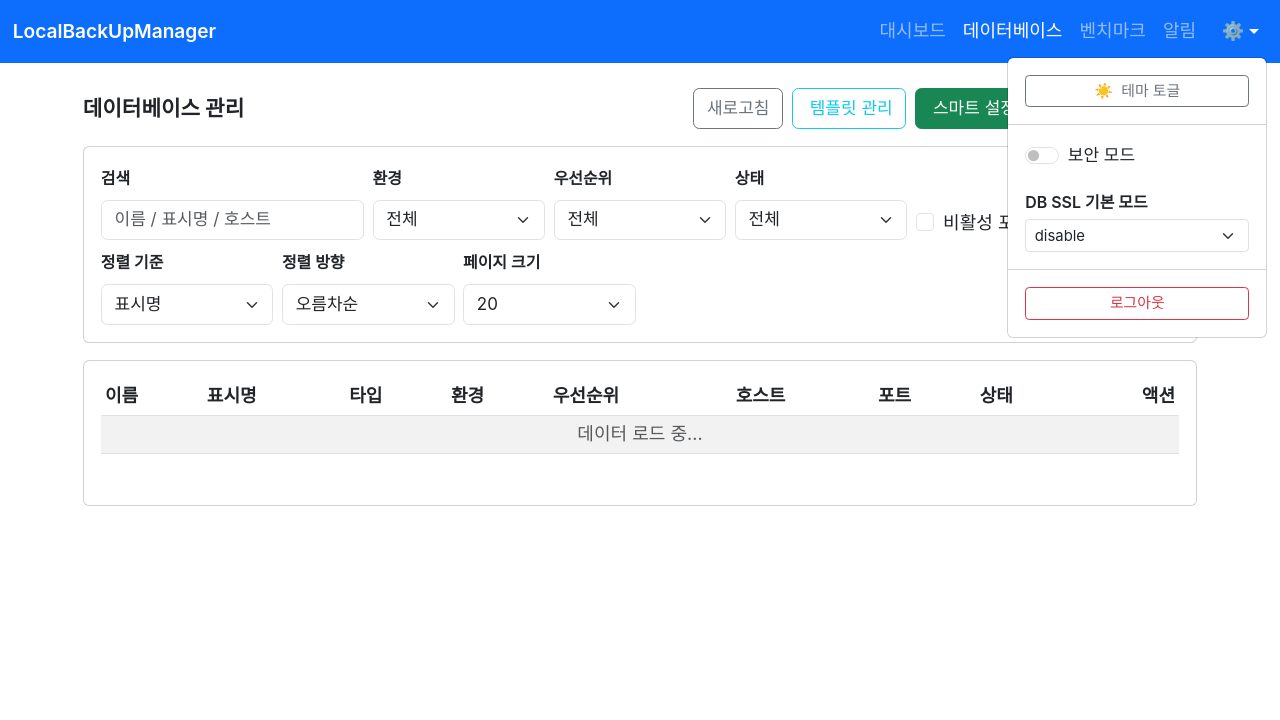
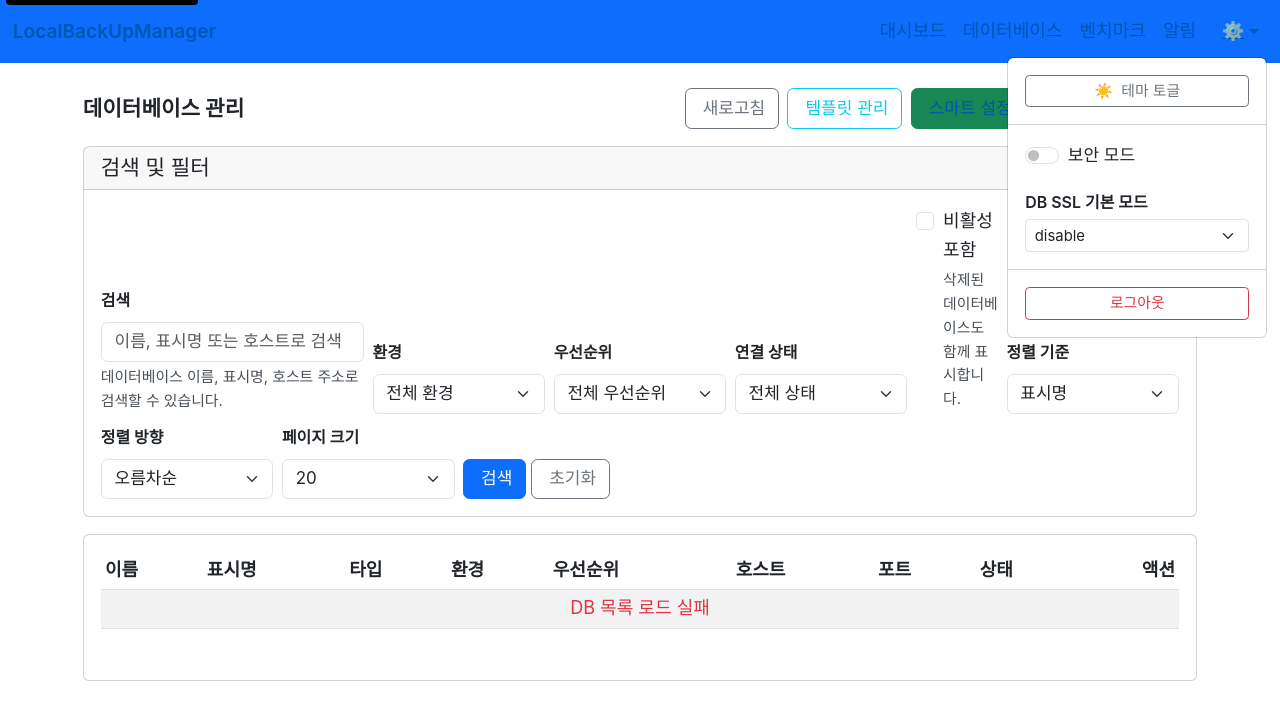
Before and after one commit to Hobby2025/LocalBackUpManager, a Python web app: template web/templates/databases.html in a window 1280 px wide, after a click on "⚙️". Shown: the top 720 px of the page. Run offline with Jinja, Linux system fonts and the light colour scheme; the template is opened without the code that fills it, so the values that code supplies are empty; some libraries are stand-ins or nearby versions; some web fonts are replaced.

Commit message:
LOC-47 다국어 지원 및 접근성 개선

```diff
--- /dev/null
+++ b/web/static/css/accessibility.css
@@ -0,0 +1,327 @@
+/**
+ * 접근성 개선을 위한 CSS
+ * - 키보드 네비게이션 지원
+ * - 스크린 리더 호환성
+ * - 고대비 모드 지원
+ * - 포커스 표시 개선
+ */
+
+/* ==========================================================================
+   키보드 네비게이션 및 포커스 개선
+   ========================================================================== */
+
+/* 포커스 표시 개선 */
+*:focus {
+  outline: 2px solid #0d6efd !important;
+  outline-offset: 2px !important;
+  box-shadow: 0 0 0 3px rgba(13, 110, 253, 0.25) !important;
+}
+
+/* 버튼 포커스 개선 */
+.btn:focus,
+.btn:focus-visible {
+  outline: 2px solid #0d6efd !important;
+  outline-offset: 2px !important;
+  box-shadow: 0 0 0 3px rgba(13, 110, 253, 0.25) !important;
+}
+
+/* 링크 포커스 개선 */
+a:focus,
+a:focus-visible {
+  outline: 2px solid #0d6efd !important;
+  outline-offset: 2px !important;
+  text-decoration: underline !important;
+}
+
+/* 폼 요소 포커스 개선 */
+.form-control:focus,
+.form-select:focus,
+.form-check-input:focus {
+  border-color: #0d6efd !important;
+  box-shadow: 0 0 0 3px rgba(13, 110, 253, 0.25) !important;
+}
+
+/* 탭 인덱스 순서 개선 */
+.skip-link {
+  position: absolute;
+  top: -40px;
+  left: 6px;
+  background: #000;
+  color: #fff;
+  padding: 8px;
+  text-decoration: none;
+  z-index: 9999;
+  border-radius: 4px;
+}
+
+.skip-link:focus {
+  top: 6px;
+  outline: 2px solid #fff !important;
+}
+
+/* ==========================================================================
+   스크린 리더 지원
+   ========================================================================== */
+
+/* 스크린 리더 전용 텍스트 */
+.sr-only {
+  position: absolute !important;
+  width: 1px !important;
+  height: 1px !important;
+  padding: 0 !important;
+  margin: -1px !important;
+  overflow: hidden !important;
+  clip: rect(0, 0, 0, 0) !important;
+  white-space: nowrap !important;
+  border: 0 !important;
+}
+
+.sr-only-focusable:focus {
+  position: static !important;
+  width: auto !important;
+  height: auto !important;
+  padding: inherit !important;
+  margin: inherit !important;
+  overflow: visible !important;
+  clip: auto !important;
+  white-space: normal !important;
+}
+
+/* 아이콘에 대한 설명 텍스트 */
+.icon-text {
+  font-size: 0;
+}
+
+.icon-text::after {
+  font-size: 1rem;
+  content: attr(aria-label);
+}
+
+/* ==========================================================================
+   고대비 모드 지원
+   ========================================================================== */
+
+@media (prefers-contrast: high) {
+  /* 고대비 모드에서 색상 조정 */
+  .btn-primary {
+    background-color: #000 !important;
+    border-color: #000 !important;
+    color: #fff !important;
+  }
+
+  .btn-secondary {
+    background-color: #666 !important;
+    border-color: #666 !important;
+    color: #fff !important;
+  }
+
+  .btn-outline-primary {
+    border-color: #000 !important;
+    color: #000 !important;
+  }
+
+  .btn-outline-primary:hover {
+    background-color: #000 !important;
+    color: #fff !important;
+  }
+
+  /* 테이블 고대비 */
+  .table {
+    border: 2px solid #000 !important;
+  }
+
+  .table th,
+  .table td {
+    border: 1px solid #000 !important;
+  }
+
+  /* 카드 고대비 */
+  .card {
+    border: 2px solid #000 !important;
+  }
+
+  /* 배지 고대비 */
+  .badge {
+    border: 1px solid #000 !important;
+  }
+}
+
+/* ==========================================================================
+   모션 감소 지원
+   ========================================================================== */
+
+@media (prefers-reduced-motion: reduce) {
+  /* 애니메이션 비활성화 */
+  *,
+  *::before,
+  *::after {
+    animation-duration: 0.01ms !important;
+    animation-iteration-count: 1 !important;
+    transition-duration: 0.01ms !important;
+    scroll-behavior: auto !important;
+  }
+
+  /* 호버 효과 제거 */
+  .template-card:hover {
+    transform: none !important;
+    box-shadow: none !important;
+  }
+}
+
+/* ==========================================================================
+   키보드 전용 사용자를 위한 개선
+   ========================================================================== */
+
+/* 드롭다운 메뉴 키보드 네비게이션 */
+.dropdown-menu .dropdown-item:focus {
+  background-color: #0d6efd !important;
+  color: #fff !important;
+  outline: none !important;
+}
+
+/* 모달 키보드 트랩 */
+.modal.show {
+  /* 모달이 열렸을 때 배경 스크롤 방지 */
+  overflow: hidden;
+}
+
+.modal-dialog {
+  /* 모달 포커스 개선 */
+  outline: none;
+}
+
+/* 테이블 키보드 네비게이션 */
+.table tbody tr:focus {
+  background-color: rgba(13, 110, 253, 0.1) !important;
+  outline: 2px solid #0d6efd !important;
+}
+
+/* ==========================================================================
+   터치 디바이스 접근성
+   ========================================================================== */
+
+/* 터치 타겟 크기 개선 */
+@media (pointer: coarse) {
+  .btn {
+    min-height: 44px !important;
+    min-width: 44px !important;
+  }
+
+  .form-control,
+  .form-select {
+    min-height: 44px !important;
+  }
+
+  .dropdown-item {
+    min-height: 44px !important;
+    padding: 12px 16px !important;
+  }
+}
+
+/* ==========================================================================
+   색상 대비 개선
+   ========================================================================== */
+
+/* 링크 색상 대비 개선 */
+a {
+  color: #0056b3 !important;
+}
+
+a:hover {
+  color: #004085 !important;
+}
+
+/* 텍스트 색상 대비 개선 */
+.text-muted {
+  color: #495057 !important;
+}
+
+/* 배지 색상 대비 개선 */
+.badge.bg-light {
+  color: #000 !important;
+  border: 1px solid #ccc !important;
+}
+
+/* ==========================================================================
+   에러 및 성공 메시지 접근성
+   ========================================================================== */
+
+/* 에러 메시지 */
+.alert-danger {
+  border-left: 4px solid #dc3545 !important;
+}
+
+.alert-success {
+  border-left: 4px solid #198754 !important;
+}
+
+.alert-warning {
+  border-left: 4px solid #ffc107 !important;
+}
+
+.alert-info {
+  border-left: 4px solid #0dcaf0 !important;
+}
+
+/* ==========================================================================
+   폼 접근성 개선
+   ========================================================================== */
+
+/* 필수 필드 표시 */
+.required::after {
+  content: " *";
+  color: #dc3545;
+  font-weight: bold;
+}
+
+/* 에러 상태 필드 */
+.form-control.is-invalid,
+.form-select.is-invalid {
+  border-color: #dc3545 !important;
+  box-shadow: 0 0 0 3px rgba(220, 53, 69, 0.25) !important;
+}
+
+/* 도움말 텍스트 */
+.form-text {
+  font-size: 0.875rem !important;
+  color: #495057 !important;
+}
+
+/* ==========================================================================
+   로딩 상태 접근성
+   ========================================================================== */
+
+/* 로딩 스피너 */
+.spinner-border {
+  /* 스크린 리더를 위한 로딩 텍스트 추가 */
+  position: relative;
+}
+
+.loading-text {
+  position: absolute;
+  left: -9999px;
+  font-size: 0;
+}
+
+/* ==========================================================================
+   반응형 접근성
+   ========================================================================== */
+
+@media (max-width: 768px) {
+  /* 모바일에서 터치 타겟 크기 증가 */
+  .btn {
+    min-height: 48px !important;
+    padding: 12px 16px !important;
+  }
+
+  /* 모바일에서 폰트 크기 증가 */
+  body {
+    font-size: 16px !important;
+  }
+
+  /* 모바일에서 간격 조정 */
+  .container {
+    padding-left: 16px !important;
+    padding-right: 16px !important;
+  }
+}
--- a/web/static/js/database_utils.js
+++ b/web/static/js/database_utils.js
@@ -233,6 +233,208 @@
     return `<span class="badge text-bg-${cls}">${escapeHtml(priority || "-")}</span>`;
   }
 
+  /**
+   * 키보드 네비게이션 지원 함수들
+   */
+
+  /**
+   * 키보드 이벤트 핸들러 설정
+   * @param {HTMLElement} element - 이벤트를 설정할 요소
+   * @param {Function} callback - 엔터/스페이스 키 눌렀을 때 실행할 함수
+   */
+  function setupKeyboardNavigation(element, callback) {
+    if (!element || typeof callback !== 'function') return;
+
+    element.addEventListener('keydown', function(e) {
+      // 엔터 키 또는 스페이스 키
+      if (e.key === 'Enter' || e.key === ' ') {
+        e.preventDefault();
+        callback(e);
+      }
+    });
+
+    // 포커스 가능하도록 tabindex 설정
+    if (!element.hasAttribute('tabindex')) {
+      element.setAttribute('tabindex', '0');
+    }
+  }
+
+  /**
+   * 모달 키보드 트랩 설정
+   * @param {HTMLElement} modal - 모달 요소
+   */
+  function setupModalKeyboardTrap(modal) {
+    if (!modal) return;
+
+    const focusableElements = modal.querySelectorAll(
+      'button, [href], input, select, textarea, [tabindex]:not([tabindex="-1"])'
+    );
+
+    if (focusableElements.length === 0) return;
+
+    const firstElement = focusableElements[0];
+    const lastElement = focusableElements[focusableElements.length - 1];
+
+    modal.addEventListener('keydown', function(e) {
+      if (e.key === 'Tab') {
+        if (e.shiftKey) {
+          // Shift + Tab
+          if (document.activeElement === firstElement) {
+            e.preventDefault();
+            lastElement.focus();
+          }
+        } else {
+          // Tab
+          if (document.activeElement === lastElement) {
+            e.preventDefault();
+            firstElement.focus();
+          }
+        }
+      }
+
+      // ESC 키로 모달 닫기
+      if (e.key === 'Escape') {
+        const closeButton = modal.querySelector('[data-bs-dismiss="modal"]');
+        if (closeButton) {
+          closeButton.click();
+        }
+      }
+    });
+
+    // 모달이 열릴 때 첫 번째 요소에 포커스
+    modal.addEventListener('shown.bs.modal', function() {
+      firstElement.focus();
+    });
+  }
+
+  /**
+   * 테이블 행 키보드 네비게이션 설정
+   * @param {HTMLElement} table - 테이블 요소
+   */
+  function setupTableKeyboardNavigation(table) {
+    if (!table) return;
+
+    const rows = table.querySelectorAll('tbody tr');
+
+    rows.forEach((row, index) => {
+      row.setAttribute('tabindex', '0');
+      row.setAttribute('role', 'button');
+
+      row.addEventListener('keydown', function(e) {
+        switch(e.key) {
+          case 'ArrowDown':
+            e.preventDefault();
+            if (index < rows.length - 1) {
+              rows[index + 1].focus();
+            }
+            break;
+          case 'ArrowUp':
+            e.preventDefault();
+            if (index > 0) {
+              rows[index - 1].focus();
+            }
+            break;
+          case 'Enter':
+          case ' ':
+            e.preventDefault();
+            // 행 클릭 이벤트 트리거
+            row.click();
+            break;
+        }
+      });
+    });
+  }
+
+  /**
+   * 스크린 리더를 위한 라이브 리전 업데이트
+   * @param {string} message - 알림 메시지
+   * @param {string} priority - 우선순위 ('polite' 또는 'assertive')
+   */
+  function announceToScreenReader(message, priority = 'polite') {
+    let liveRegion = document.getElementById('sr-live-region');
+
+    if (!liveRegion) {
+      liveRegion = document.createElement('div');
+      liveRegion.id = 'sr-live-region';
+      liveRegion.className = 'sr-only';
+      liveRegion.setAttribute('aria-live', priority);
+      liveRegion.setAttribute('aria-atomic', 'true');
+      document.body.appendChild(liveRegion);
+    }
+
+    liveRegion.textContent = message;
+
+    // 메시지를 지우기 위해 잠시 후 초기화
+    setTimeout(() => {
+      liveRegion.textContent = '';
+    }, 1000);
+  }
+
+  /**
+   * 폼 유효성 검사 접근성 개선
+   * @param {HTMLFormElement} form - 폼 요소
+   */
+  function enhanceFormAccessibility(form) {
+    if (!form) return;
+
+    const inputs = form.querySelectorAll('input, select, textarea');
+
+    inputs.forEach(input => {
+      // 에러 메시지 컨테이너 생성
+      let errorContainer = input.parentNode.querySelector('.error-message');
+      if (!errorContainer) {
+        errorContainer = document.createElement('div');
+        errorContainer.className = 'error-message text-danger small mt-1';
+        errorContainer.setAttribute('role', 'alert');
+        errorContainer.style.display = 'none';
+        input.parentNode.appendChild(errorContainer);
+      }
+
+      // aria-describedby 설정
+      const describedBy = input.getAttribute('aria-describedby') || '';
+      if (!describedBy.includes(errorContainer.id)) {
+        errorContainer.id = errorContainer.id || `error-${input.id || Math.random().toString(36).substr(2, 9)}`;
+        input.setAttribute('aria-describedby', `${describedBy} ${errorContainer.id}`.trim());
+      }
+
+      // 실시간 유효성 검사
+      input.addEventListener('blur', function() {
+        validateInput(input, errorContainer);
+      });
+
+      input.addEventListener('input', function() {
+        if (input.classList.contains('is-invalid')) {
+          validateInput(input, errorContainer);
+        }
+      });
+    });
+  }
+
+  /**
+   * 개별 입력 필드 유효성 검사
+   * @param {HTMLInputElement} input - 입력 필드
+   * @param {HTMLElement} errorContainer - 에러 메시지 컨테이너
+   */
+  function validateInput(input, errorContainer) {
+    const isValid = input.checkValidity();
+
+    if (isValid) {
+      input.classList.remove('is-invalid');
+      input.classList.add('is-valid');
+      errorContainer.style.display = 'none';
+      input.setAttribute('aria-invalid', 'false');
+    } else {
+      input.classList.remove('is-valid');
+      input.classList.add('is-invalid');
+      errorContainer.textContent = input.validationMessage;
+      errorContainer.style.display = 'block';
+      input.setAttribute('aria-invalid', 'true');
+
+      // 스크린 리더에 에러 알림
+      announceToScreenReader(`${input.labels[0]?.textContent || '필드'}: ${input.validationMessage}`, 'assertive');
+    }
+  }
+
   // 공개 API
   window.DatabaseUtils = {
     // DB 관련 유틸리티
@@ -253,7 +455,14 @@
     showInfo: showInfo,
     showWarning: showWarning,
     showToast: showToast,
-    showConfirm: showConfirm
+    showConfirm: showConfirm,
+
+    // 접근성 유틸리티
+    setupKeyboardNavigation: setupKeyboardNavigation,
+    setupModalKeyboardTrap: setupModalKeyboardTrap,
+    setupTableKeyboardNavigation: setupTableKeyboardNavigation,
+    announceToScreenReader: announceToScreenReader,
+    enhanceFormAccessibility: enhanceFormAccessibility
   };
 
 })(window);
--- a/web/templates/databases.html
+++ b/web/templates/databases.html
@@ -10,68 +10,79 @@
     />
     <!-- 공통 UI CSS -->
     <link rel="stylesheet" href="/static/css/common.css" />
+    <!-- 접근성 개선 CSS -->
+    <link rel="stylesheet" href="/static/css/accessibility.css" />
     <!-- SweetAlert2 CDN (스위트 알람) -->
     <script src="https://cdn.jsdelivr.net/npm/sweetalert2@11"></script>
-    <!-- 공통 UI CSS -->
-    <link rel="stylesheet" href="/static/css/common.css" />
   </head>
   <body>
+    <!-- 키보드 사용자를 위한 스킵 링크 -->
+    <a href="#main-content" class="skip-link">메인 콘텐츠로 건너뛰기</a>
     {% set active_nav = 'databases' %} {% include '_partials/nav.html' %}
 
-    <div class="container my-4">
+    <div class="container my-4" id="main-content" role="main">
       <div class="d-flex justify-content-between align-items-center mb-3">
-        <h2 class="ui-title m-0">데이터베이스 관리</h2>
-        <div class="d-flex gap-2">
-          <button class="btn btn-outline-secondary" id="btn-refresh">새로고침</button>
-          <button class="btn btn-outline-info" data-bs-toggle="modal" data-bs-target="#templateModal">
-            <i class="fas fa-copy me-1"></i>템플릿 관리
+        <h1 class="ui-title m-0">데이터베이스 관리</h1>
+        <div class="d-flex gap-2" role="toolbar" aria-label="데이터베이스 관리 도구">
+          <button class="btn btn-outline-secondary" id="btn-refresh" aria-label="데이터베이스 목록 새로고침">
+            <i class="fas fa-refresh me-1" aria-hidden="true"></i>새로고침
           </button>
-          <a href="/database-wizard" class="btn btn-success">
-            <i class="fas fa-magic me-1"></i>스마트 설정 마법사
+          <button class="btn btn-outline-info" data-bs-toggle="modal" data-bs-target="#templateModal" aria-label="데이터베이스 템플릿 관리">
+            <i class="fas fa-copy me-1" aria-hidden="true"></i>템플릿 관리
+          </button>
+          <a href="/database-wizard" class="btn btn-success" aria-label="스마트 설정 마법사로 이동">
+            <i class="fas fa-magic me-1" aria-hidden="true"></i>스마트 설정 마법사
           </a>
-          <button class="btn btn-primary" data-bs-toggle="modal" data-bs-target="#dbModal">새 DB 추가</button>
+          <button class="btn btn-primary" data-bs-toggle="modal" data-bs-target="#dbModal" aria-label="새 데이터베이스 추가">
+            <i class="fas fa-plus me-1" aria-hidden="true"></i>새 DB 추가
+          </button>
         </div>
       </div>
 
-      <!-- Filters / Search -->
+      <!-- 검색 및 필터 -->
       <div class="card mb-3">
+        <div class="card-header">
+          <h2 class="h5 mb-0">검색 및 필터</h2>
+        </div>
         <div class="card-body">
-          <form class="row gy-2 gx-2 align-items-end" id="filters-form">
+          <form class="row gy-2 gx-2 align-items-end" id="filters-form" role="search" aria-label="데이터베이스 검색 및 필터링">
             <div class="col-12 col-md-3">
-              <label class="form-label">검색</label>
-              <input type="text" id="flt-q" class="form-control" placeholder="이름 / 표시명 / 호스트" />
+              <label class="form-label" for="flt-q">검색</label>
+              <input type="text" id="flt-q" class="form-control" placeholder="이름, 표시명 또는 호스트로 검색" aria-describedby="search-help" />
+              <div id="search-help" class="form-text">데이터베이스 이름, 표시명, 호스트 주소로 검색할 수 있습니다.</div>
             </div>
             <div class="col-6 col-md-2">
-              <label class="form-label">환경</label>
-              <select id="flt-env" class="form-select">
-                <option value="">전체</option>
-                <option value="production">배포중</option>
-                <option value="staging">테스트중</option>
-                <option value="development">개발중</option>
+              <label class="form-label" for="flt-env">환경</label>
+              <select id="flt-env" class="form-select" aria-describedby="env-help">
+                <option value="">전체 환경</option>
+                <option value="production">프로덕션</option>
+                <option value="staging">스테이징</option>
+                <option value="development">개발</option>
               </select>
             </div>
             <div class="col-6 col-md-2">
-              <label class="form-label">우선순위</label>
-              <select id="flt-priority" class="form-select">
-                <option value="">전체</option>
+              <label class="form-label" for="flt-priority">우선순위</label>
+              <select id="flt-priority" class="form-select" aria-describedby="priority-help">
+                <option value="">전체 우선순위</option>
                 <option value="high">높음</option>
-                <option value="medium">중간</option>
+                <option value="medium">보통</option>
                 <option value="low">낮음</option>
               </select>
             </div>
             <div class="col-6 col-md-2">
-              <label class="form-label">상태</label>
-              <select id="flt-status" class="form-select">
-                <option value="">전체</option>
+              <label class="form-label" for="flt-status">연결 상태</label>
+              <select id="flt-status" class="form-select" aria-describedby="status-help">
+                <option value="">전체 상태</option>
                 <option value="connected">연결됨</option>
-                <option value="error">오류</option>
+                <option value="error">연결 오류</option>
                 <option value="unknown">알 수 없음</option>
               </select>
             </div>
-            <div class="col-6 col-md-3">
-              <div class="form-check mt-4">
-                <input class="form-check-input" type="checkbox" id="flt-include-inactive" />
+            <div class="col-12 col-md-1">
+              <div class="form-check">
+                <input class="form-check-input" type="checkbox" id="flt-include-inactive" aria-describedby="inactive-help" />
                 <label class="form-check-label" for="flt-include-inactive">비활성 포함</label>
+                <div id="inactive-help" class="form-text">삭제된 데이터베이스도 함께 표시합니다.</div>
               </div>
             </div>
             <div class="col-6 col-md-2">
@@ -102,9 +113,13 @@
                 <option value="100">100</option>
               </select>
             </div>
-            <div class="col-12 col-md-2 ms-auto text-end">
-              <button type="button" class="btn btn-outline-secondary" id="btn-clear">초기화</button>
-              <button type="submit" class="btn btn-primary ms-1">적용</button>
+            <div class="col-auto">
+              <button type="submit" class="btn btn-primary" aria-label="검색 실행">
+                <i class="fas fa-search me-1" aria-hidden="true"></i>검색
+              </button>
+              <button type="button" class="btn btn-outline-secondary" id="btn-clear" aria-label="검색 조건 초기화">
+                <i class="fas fa-times me-1" aria-hidden="true"></i>초기화
+              </button>
             </div>
           </form>
         </div>
```
Also changed, not shown: docs/Design-Rationale.md (+6 -0 lines), web/static/js/databases.js (+44 -0 lines), web/templates/database_templates.html (+18 -19 lines).
